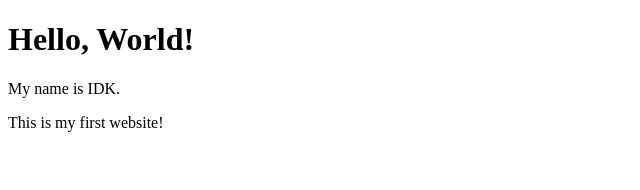
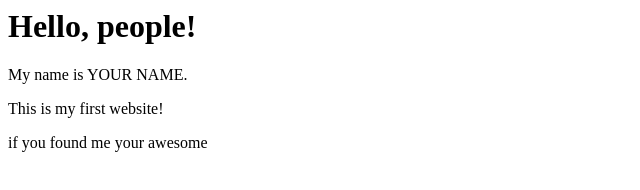
Before and after one commit to Trulykyy/github.io, a plain HTML site: page index.html in a window 1280 px wide. Shown: the whole page, without its empty margins (0-640 px from the left). Drawn offline with Linux system fonts and the light colour scheme.

Commit message:
Modify greeting and name in index.html
Updated header and paragraph text in index.html.

```diff
--- a/index.html
+++ b/index.html
@@ -1,12 +1,10 @@
-<!DOCTYPE html>
 <html>
 <head>
  <title>My First Website</title>
 </head>
 <body>
- <h1>Hello, World!</h1>
- <p>My name is IDK.</p>
+ <h1>Hello, people!</h1>
+ <p>My name is YOUR NAME.</p>
  <p>This is my first website!</p>
 </body>
-</html FREEEEEEEEEEEEEE MONEYYYYYYYYYYYYYYYYYYYYYYYYYYYYYYYYYYYYYYYYYYYYYYYYYYY
-GIVE ME YOUR CASHHHHHHHHHHHHHHHHHHHHHHHHHHHHHHHHHHHHHHHHHHHHHHHHHHHHHHHHH
+</html>if you found me your awesome
```
